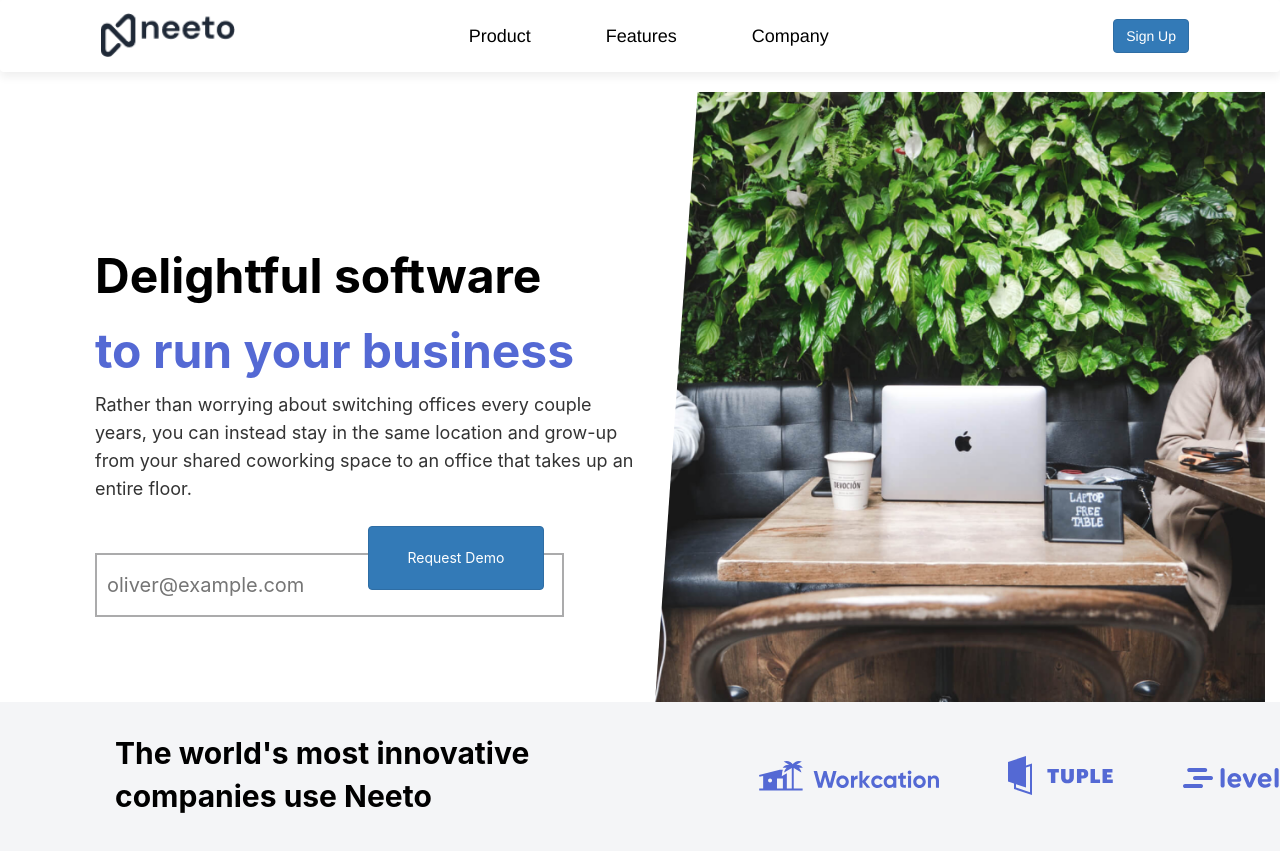
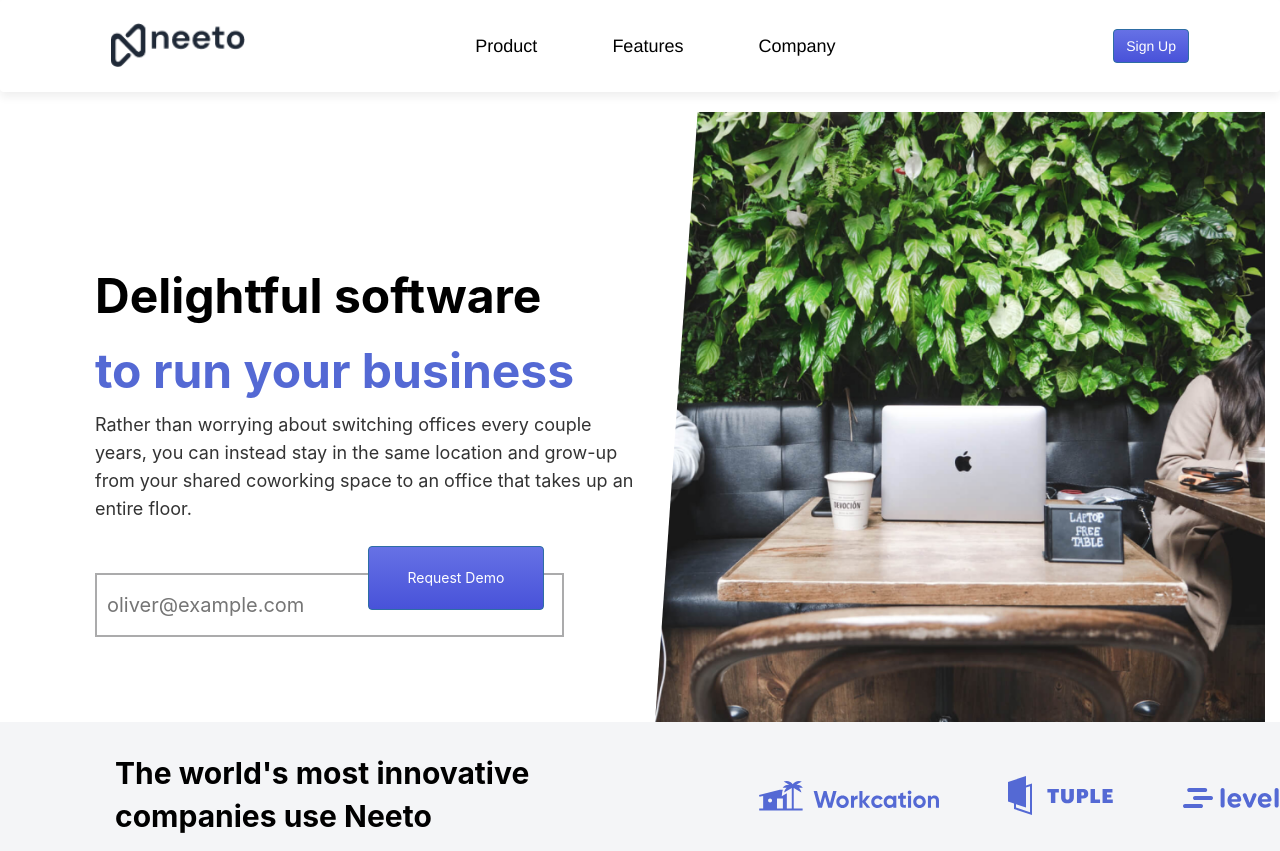
Before and after one commit to eileenninan/Front-End-Test, a plain HTML site: page index.html in a window 1280 px wide. Shown: the top 851 px of the page. Drawn offline with nearby package versions, Linux system fonts and the light colour scheme.

Commit message:
Update style.css

```diff
--- a/style.css
+++ b/style.css
@@ -7,7 +7,7 @@
   box-shadow: 0 5px 10px #efefef;
 }
 .navbar{
-  padding: 10px;
+  padding: 20px;
   padding-right: 90px;
 }
 .logo{
@@ -17,7 +17,8 @@
 }
 
 .btn-primary, .btn-primary:hover, .btn-primary:active, .btn-primary:visited {
-  background-color: #8064A2;
+  background-color: #7f53ac;
+  background-image: linear-gradient(rgba(102, 113, 229, 1), rgba(72,82,217,1)) !important;
 }
 li a{
   margin-left: 45px;
```
